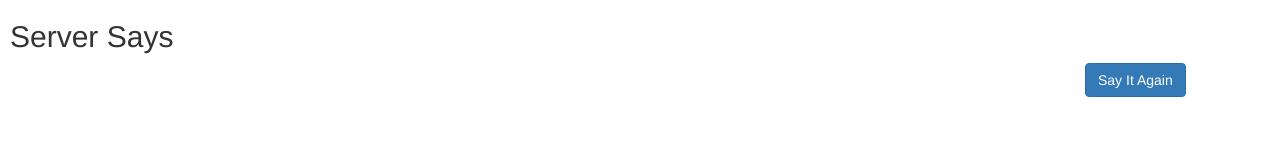
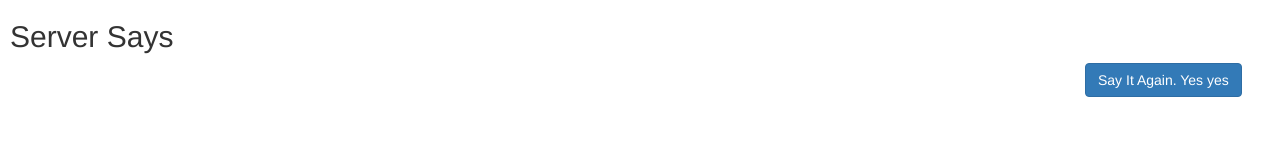
Before and after one commit to ds-ms/builddemo, a website: page public/index.html in a window 1280 px wide. Drawn offline with nearby package versions, Linux system fonts and the light colour scheme; some packages are replaced by stand-ins of ours; no server answers.

Commit message:
Update index.html

```diff
--- a/public/index.html
+++ b/public/index.html
@@ -22,7 +22,7 @@
                 </div>
             </div>
             <div class="col-xs-4 col-md-2">
-                <button class="btn btn-primary" ng-click="sayHelloToServer()">Say It Again</button>
+                <button class="btn btn-primary" ng-click="sayHelloToServer()">Say It Again. Yes yes</button>
             </div>
         </div>
     </div>
```
